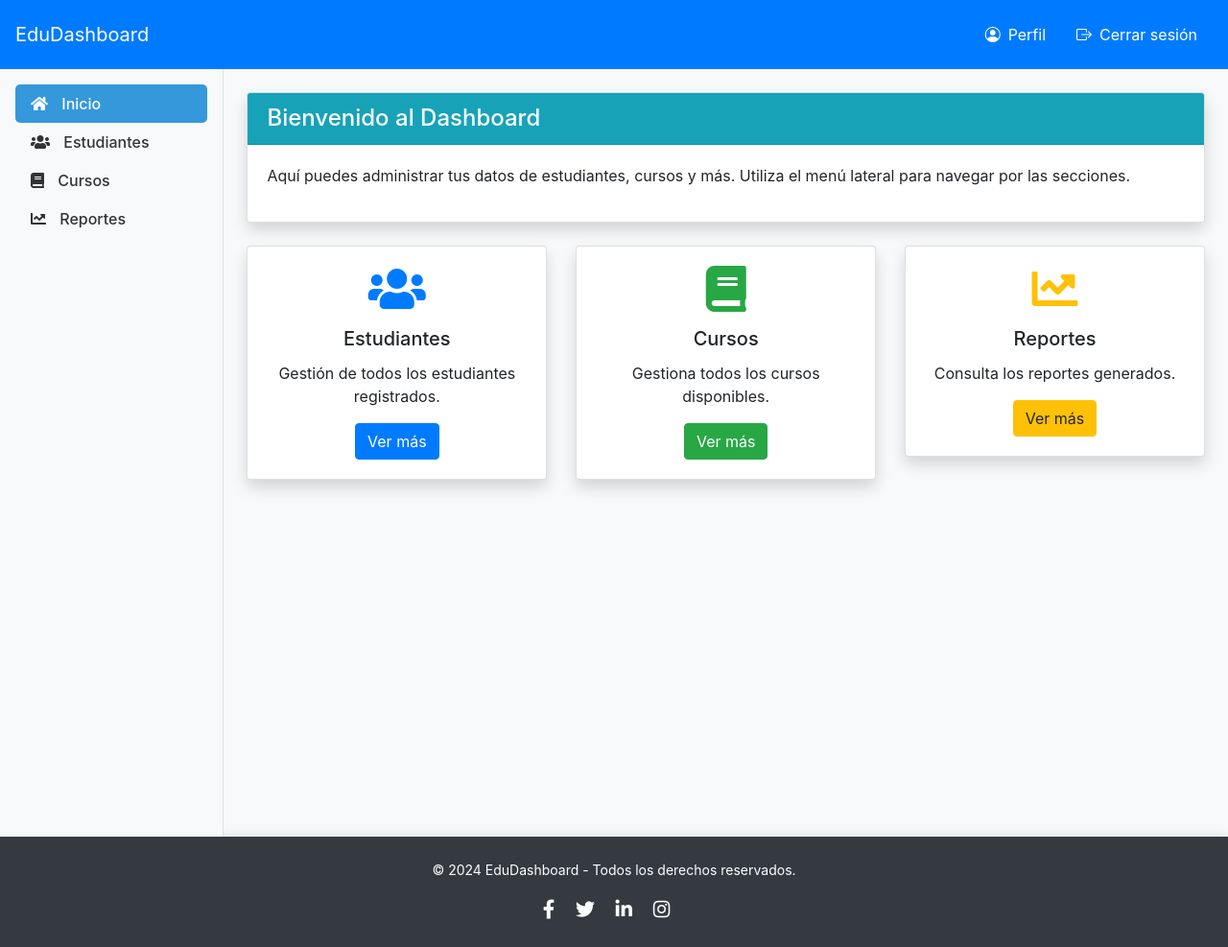
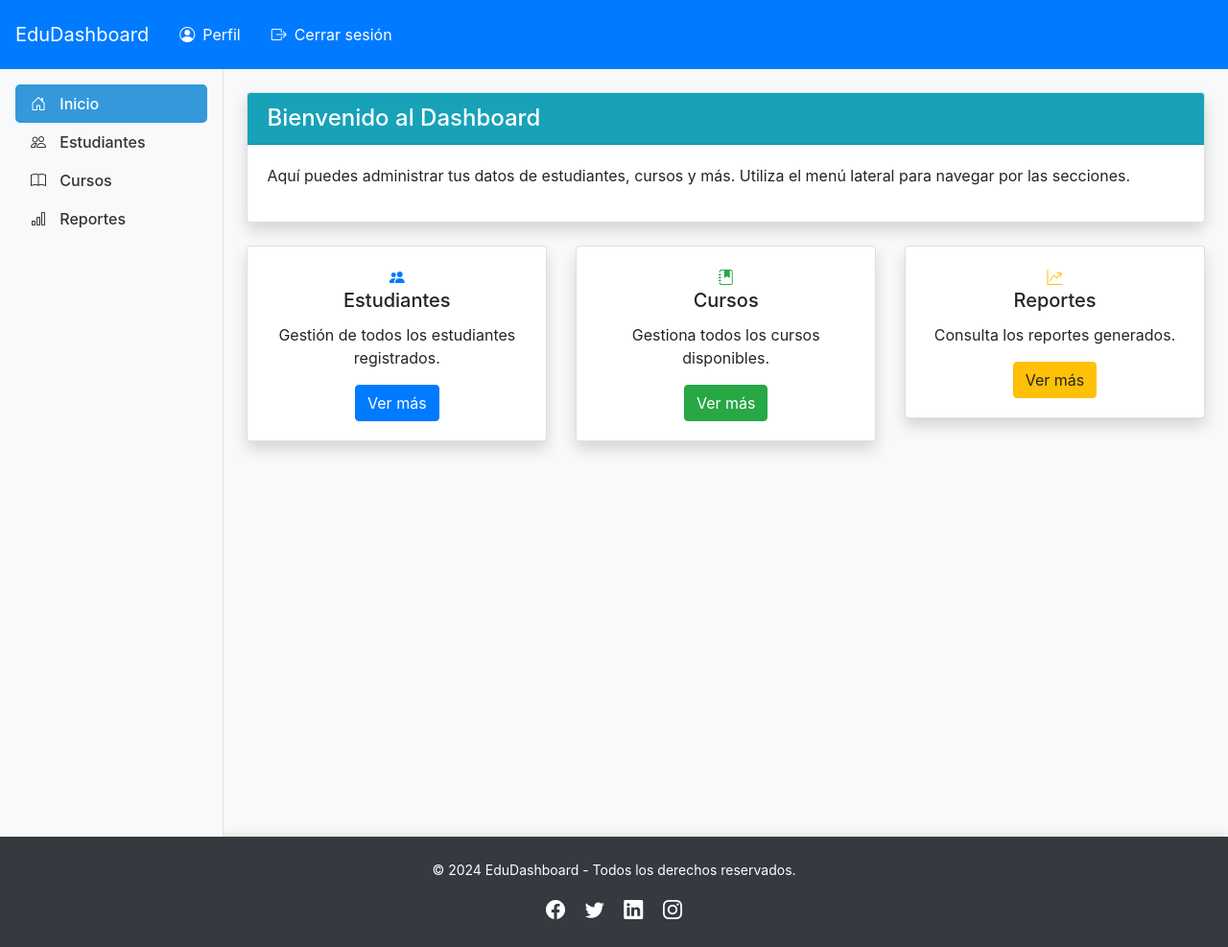
Before and after one commit to kenkairon/M6-L5-Django-DespliegueContenidoDinamico, a Django app: template proyecto_educativo/templates/base.html in a window 1280 px wide. Shown: the whole page at 96% size. Run offline with Django 3.2, Linux system fonts and the light colour scheme; the template is opened without the code that fills it, so the values that code supplies are empty; some libraries are stand-ins or nearby versions.

Commit message:
Actualizar readme

```diff
--- a/proyecto_educativo/templates/base.html
+++ b/proyecto_educativo/templates/base.html
@@ -9,13 +9,11 @@
     {% load bootstrap4 %}
     <link rel="stylesheet" href="{% static 'css/styles.css' %}">
     <link href="https://fonts.googleapis.com/css2?family=Poppins:wght@400;600;700&display=swap" rel="stylesheet">
-    <link href="https://cdnjs.cloudflare.com/ajax/libs/font-awesome/5.15.3/css/all.min.css" rel="stylesheet">
-    <link rel="stylesheet" href="https://cdn.jsdelivr.net/npm/bootstrap-icons@1.11.3/font/bootstrap-icons.min.css">
+    <link rel="stylesheet" href="https://cdn.jsdelivr.net/npm/bootstrap-icons/font/bootstrap-icons.css">
     {% bootstrap_css %}
 </head>
 
 <body class="bg-light">
-
     <!-- Header -->
     <header class="navbar navbar-expand-lg navbar-dark bg-primary p-3">
         <a class="navbar-brand" href="#">EduDashboard</a>
@@ -24,8 +22,8 @@
             <span class="navbar-toggler-icon"></span>
         </button>
         <div class="collapse navbar-collapse" id="navbarNav">
-            <ul class="navbar-nav ml-auto">
-                <li class="nav-item ">
+            <ul class="navbar-nav ms-auto">
+                <li class="nav-item">
                     <a class="custom-nav-item rounded-sm" href="#">
                         <i class="bi bi-person-circle"></i> Perfil
                     </a>
@@ -38,27 +36,24 @@
             </ul>
         </div>
     </header>
-
-
     <div class="d-flex">
         <!-- Sidebar -->
         <nav class="bg-light border-right" style="width: 250px; height: 100vh;">
             <ul class="nav flex-column p-3">
                 <li class="nav-item">
-                    <a class="nav-link active" href="#"><i class="fas fa-home"></i> Inicio</a>
+                    <a class="nav-link active" href="#"><i class="bi bi-house-door"></i> Inicio</a>
                 </li>
                 <li class="nav-item">
-                    <a class="nav-link" href="#"><i class="fas fa-users"></i> Estudiantes</a>
+                    <a class="nav-link" href="#"><i class="bi bi-people"></i> Estudiantes</a>
                 </li>
                 <li class="nav-item">
-                    <a class="nav-link" href="#"><i class="fas fa-book"></i> Cursos</a>
+                    <a class="nav-link" href="#"><i class="bi bi-book"></i> Cursos</a>
                 </li>
                 <li class="nav-item">
-                    <a class="nav-link" href="#"><i class="fas fa-chart-line"></i> Reportes</a>
+                    <a class="nav-link" href="#"><i class="bi bi-bar-chart"></i> Reportes</a>
                 </li>
             </ul>
         </nav>
-
         <!-- Main Content -->
         <main class="flex-grow-1 p-4">
             {% block content %}
@@ -71,12 +66,11 @@
                         navegar por las secciones.</p>
                 </div>
             </div>
-
             <div class="row">
                 <div class="col-lg-4 col-md-6 mb-4">
                     <div class="card shadow">
                         <div class="card-body text-center">
-                            <i class="fas fa-users fa-3x text-primary mb-3"></i>
+                            <i class="bi bi-people-fill text-primary fs-1 mb-3"></i>
                             <h5 class="card-title">Estudiantes</h5>
                             <p class="card-text">Gestión de todos los estudiantes registrados.</p>
                             <a href="#" class="btn btn-primary">Ver más</a>
@@ -86,7 +80,7 @@
                 <div class="col-lg-4 col-md-6 mb-4">
                     <div class="card shadow">
                         <div class="card-body text-center">
-                            <i class="fas fa-book fa-3x text-success mb-3"></i>
+                            <i class="bi bi-journal-bookmark-fill text-success fs-1 mb-3"></i>
                             <h5 class="card-title">Cursos</h5>
                             <p class="card-text">Gestiona todos los cursos disponibles.</p>
                             <a href="#" class="btn btn-success">Ver más</a>
@@ -96,7 +90,7 @@
                 <div class="col-lg-4 col-md-6 mb-4">
                     <div class="card shadow">
                         <div class="card-body text-center">
-                            <i class="fas fa-chart-line fa-3x text-warning mb-3"></i>
+                            <i class="bi bi-graph-up-arrow text-warning fs-1 mb-3"></i>
                             <h5 class="card-title">Reportes</h5>
                             <p class="card-text">Consulta los reportes generados.</p>
                             <a href="#" class="btn btn-warning">Ver más</a>
@@ -107,28 +101,26 @@
             {% endblock %}
         </main>
     </div>
-
     <!-- Footer -->
     <footer class="bg-dark text-white text-center p-4 mt-auto">
         <div class="container">
             <p class="mb-0">© 2024 EduDashboard - Todos los derechos reservados.</p>
             <div class="social-icons mt-3">
-                <a href="#" class="text-white mr-3">
-                    <i class="fab fa-facebook-f"></i>
+                <a href="#" class="text-white me-3">
+                    <i class="bi bi-facebook"></i>
                 </a>
-                <a href="#" class="text-white mr-3">
-                    <i class="fab fa-twitter"></i>
+                <a href="#" class="text-white me-3">
+                    <i class="bi bi-twitter"></i>
                 </a>
-                <a href="#" class="text-white mr-3">
-                    <i class="fab fa-linkedin-in"></i>
+                <a href="#" class="text-white me-3">
+                    <i class="bi bi-linkedin"></i>
                 </a>
-                <a href="#" class="text-white mr-3">
-                    <i class="fab fa-instagram"></i>
+                <a href="#" class="text-white me-3">
+                    <i class="bi bi-instagram"></i>
                 </a>
             </div>
         </div>
     </footer>
-
     {% bootstrap_javascript jquery="full" %}
 </body>
 
```
Also changed, not shown: README.md.
